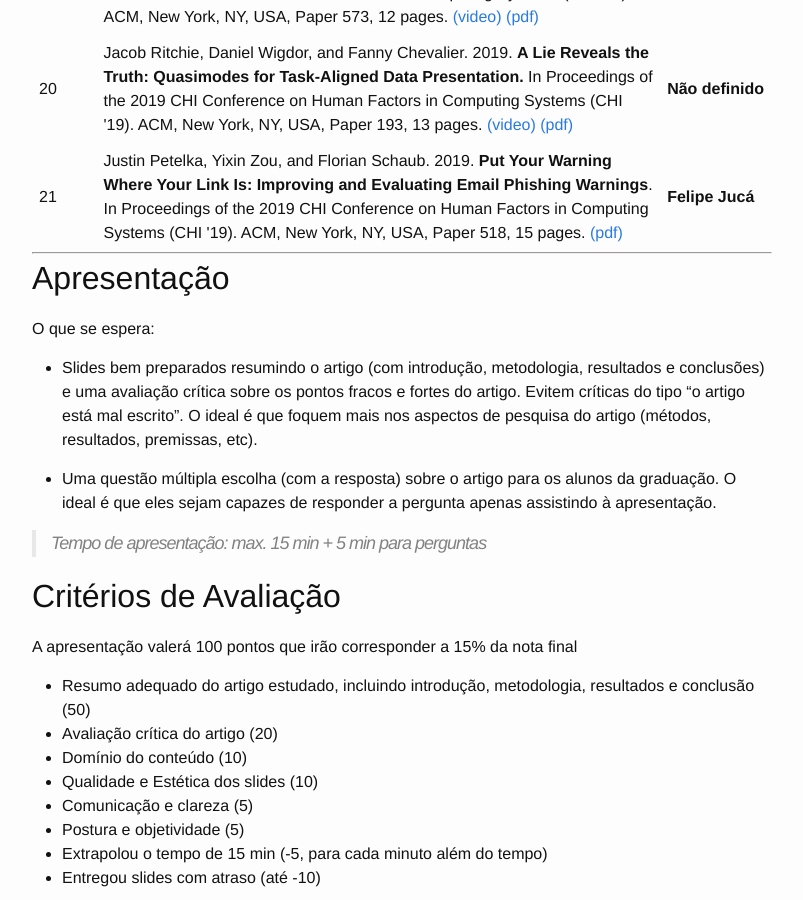
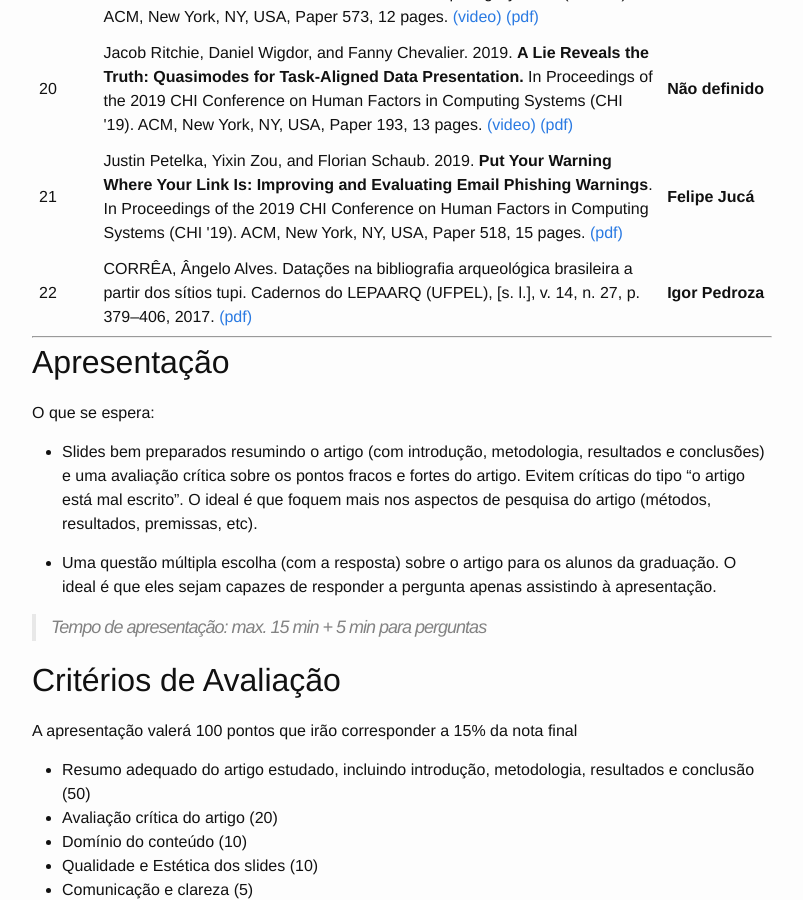
Before and after one commit to emanueles/datavis-course, a Jekyll site: the page built from _posts/2019-10-17-papers.md, in a window 1280 px wide and 900 px high, scrolled down 2387 px. Shown: the whole window, without its empty margins (238-1041 px from the left). Built offline with Jekyll 4.4.1, drawn with Linux system fonts in a browser that asks for light colours; some of the changed text lies outside the part shown.

Commit message:
Final list of papers.

```diff
--- a/_posts/2019-10-17-papers.md
+++ b/_posts/2019-10-17-papers.md
@@ -126,6 +126,11 @@ Algumas sugestões de artigos para apresentação:
       <td>Justin Petelka, Yixin Zou, and Florian Schaub. 2019. <b>Put Your Warning Where Your Link Is: Improving and Evaluating Email Phishing Warnings</b>. In Proceedings of the 2019 CHI Conference on Human Factors in Computing Systems (CHI '19). ACM, New York, NY, USA, Paper 518, 15 pages. <a href="http://delivery.acm.org/10.1145/3310000/3300748/paper518.pdf">(pdf)</a></td>
       <td><b>Felipe Jucá</b></td>
     </tr>
+    <tr>
+      <td>22</td>
+      <td>CORRÊA, Ângelo Alves. Datações na bibliografia arqueológica brasileira a partir dos sítios tupi. Cadernos do LEPAARQ (UFPEL), [s. l.], v. 14, n. 27, p. 379–406, 2017. <a href="https://periodicos.ufpel.edu.br/ojs2/index.php/lepaarq/article/download/9595/7297">(pdf)</a></td>
+      <td><b>Igor Pedroza</b></td>
+    </tr>
     </tbody>
 </table>
 
@@ -190,3 +195,4 @@ A apresentação valerá 100 pontos que irão corresponder a 15% da nota final
 * **Katharine Amaral**: *Capture & Analysis of Active Reading Behaviors for Interactive Articles on the Web*
 * **José Serafim**: *Uncertainty-Aware Visualization for Analyzing Heterogeneous Wildfire Detections*
 * **Juliana Peixoto**: *Guided Visual Exploration of Cyclical Patterns in Time-series*
+* **Igor Pedroza**: *Datações na bibliografia arqueológica brasileira a partir dos sítios tupi*
```
